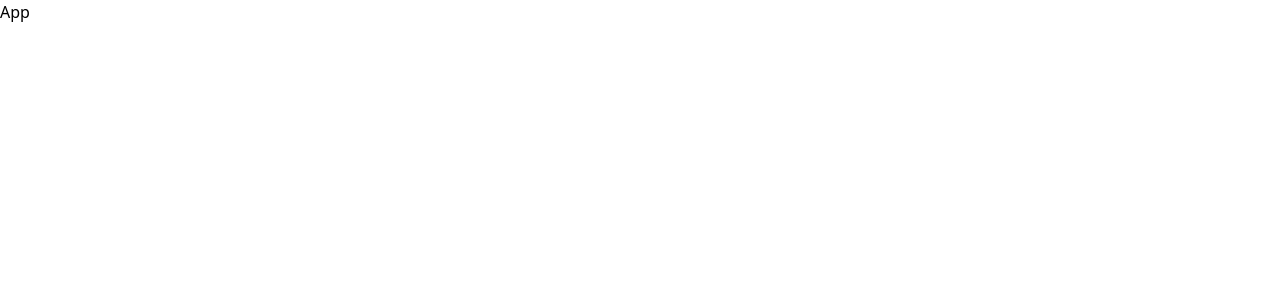
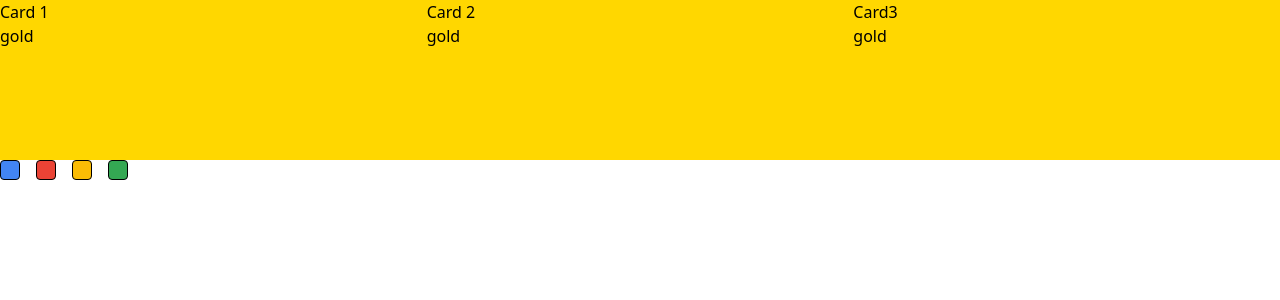
Before and after one commit to jhonatan0912/JAB-REACT, a React (Vite) app: page / in a window 1280 px wide. Shown: the top 300 px of the page. Built offline with nearby package versions, Linux system fonts and the light colour scheme.

Commit message:
first exercise lesson07 made

```diff
--- a/src/App.jsx
+++ b/src/App.jsx
@@ -1,8 +1,24 @@
 import React from 'react'
+
+import Colores from './components/Colores';
+import Card1 from './components/Card1';
+import Card2 from './components/Card2';
+import Card3 from './components/Card3';
+import { Datos } from "./context/Context";
+
 
 function App() {
   return (
-    <div>App</div>
+    <>
+      <Datos>
+        <div className='grid grid-cols-3 h-40'>
+          <Card1 />
+          <Card2 />
+          <Card3 />
+        </div>
+        <Colores />
+      </Datos>
+    </>
   )
 }
 
--- /dev/null
+++ b/src/components/Card1.jsx
@@ -0,0 +1,16 @@
+import React, { useContext } from 'react'
+import { Context } from "../context/Context";
+
+const Pagina1 = () => {
+
+  const { color } = useContext(Context)
+
+  return (
+    <div style={{ backgroundColor: color }}>
+      <p>Card 1</p>
+      <p>{color}</p>
+    </div>
+  )
+}
+
+export default Pagina1
--- /dev/null
+++ b/src/components/Card2.jsx
@@ -0,0 +1,15 @@
+import React, { useContext } from 'react'
+import { Context } from './../context/Context';
+
+const Card2 = () => {
+  const { color } = useContext(Context);
+
+  return (
+    <div style={{ backgroundColor: color }}>
+      <p>Card 2</p>
+      {color}
+    </div>
+  )
+}
+
+export default Card2
--- /dev/null
+++ b/src/components/Card3.jsx
@@ -0,0 +1,14 @@
+import React, { useContext } from 'react'
+import Context from '../context/Context'
+
+const Card3 = () => {
+  const { color } = useContext(Context)
+  return (
+    <div style={{ backgroundColor: color }}>
+      <p>Card3</p>
+      {color}
+    </div>
+  )
+}
+
+export default Card3
--- /dev/null
+++ b/src/components/Colores.jsx
@@ -0,0 +1,26 @@
+import React, { useContext } from 'react'
+import { Context } from './../context/Context';
+
+const Colores = () => {
+
+  const { setColor } = useContext(Context)
+
+  return (
+    <div className='flex gap-4'>
+      <button className="color w-5 h-5 border border-black rounded active:scale-95 cursor-pointer" style={{ backgroundColor: "#4285f4" }}
+        onClick={() => setColor('#4285f4')}
+      ></button>
+      <button className="color w-5 h-5 border border-black rounded active:scale-95 cursor-pointer" style={{ backgroundColor: "#ea4335" }}
+        onClick={() => setColor('#ea4335')}
+      ></button>
+      <button className="color w-5 h-5 border border-black rounded active:scale-95 cursor-pointer" style={{ backgroundColor: "#fbbc05" }}
+        onClick={() => setColor('#fbbc05')}
+      ></button>
+      <button className="color w-5 h-5 border border-black rounded active:scale-95 cursor-pointer" style={{ backgroundColor: "#34a853" }}
+        onClick={() => setColor('#34a853')}
+      ></button>
+    </div>
+  )
+}
+
+export default Colores
--- /dev/null
+++ b/src/context/Context.jsx
@@ -0,0 +1,16 @@
+import React, { createContext, useState } from 'react'
+
+export const Context = createContext()
+
+export const Datos = ({ children }) => {
+
+  const [color, setColor] = useState("gold")
+
+  return (
+    <Context.Provider value={{ color, setColor }}>
+      {children}
+    </Context.Provider>
+  )
+}
+
+export default Context
```
